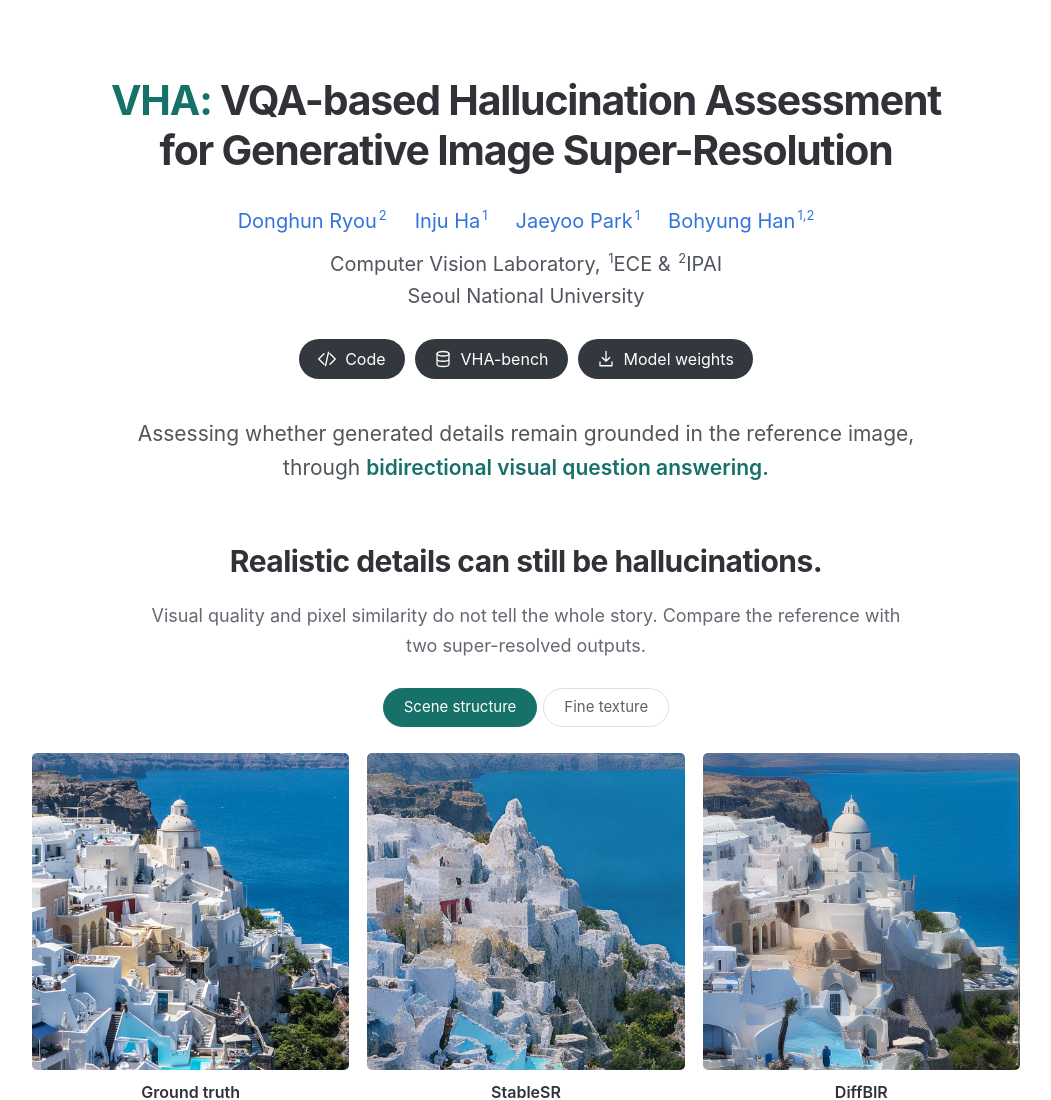
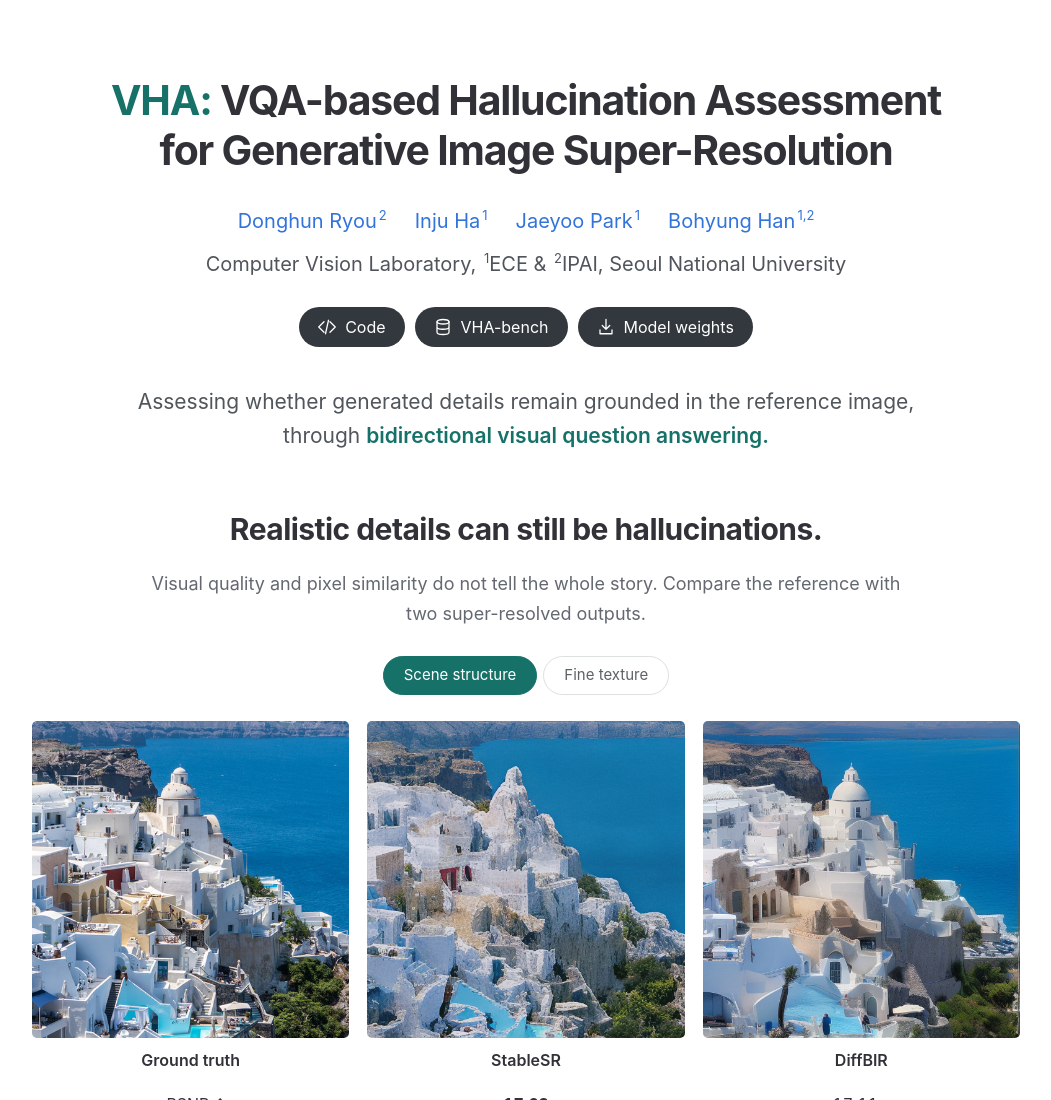
Before and after one commit to dhryougit/Hallucination-Assessment-pages, a plain HTML site: page index.html in a window 1280 px wide. Shown: the top 1100 px of the page, without its empty margins (114-1165 px from the left). Drawn offline with Linux system fonts and the light colour scheme.

Commit message:
Display full affiliation without a forced line break

```diff
--- a/index.html
+++ b/index.html
@@ -20,7 +20,7 @@
   <header class="hero">
     <h1><span class="accent">VHA:</span> VQA-based Hallucination Assessment<br class="desktop-break"> for Generative Image Super-Resolution</h1>
     <p class="authors"><a href="https://doinghun.com/">Donghun Ryou<sup>2</sup></a><a href="https://hij1112.github.io/">Inju Ha<sup>1</sup></a><a href="https://bellos1203.github.io/">Jaeyoo Park<sup>1</sup></a><a href="https://cv.snu.ac.kr/index.php/~bhhan/">Bohyung Han<sup>1,2</sup></a></p>
-    <p class="affiliation">Computer Vision Laboratory, <sup>1</sup>ECE &amp; <sup>2</sup>IPAI<br>Seoul National University</p>
+    <p class="affiliation">Computer Vision Laboratory, <sup>1</sup>ECE &amp; <sup>2</sup>IPAI, Seoul National University</p>
     <div class="resource-buttons" aria-label="Project resources">
       <a class="button" href="https://github.com/dhryougit/Hallucination-Assessment"><svg viewBox="0 0 24 24" aria-hidden="true"><path d="M8 5 1 12l7 7M16 5l7 7-7 7M14 3l-4 18"/></svg>Code</a>
       <a class="button" href="https://drive.google.com/drive/folders/1TEYDmms1CQNUDWjwVxNcQdwyYXveg32D?usp=drive_link"><svg viewBox="0 0 24 24" aria-hidden="true"><ellipse cx="12" cy="5" rx="8" ry="3"/><path d="M4 5v14c0 4 16 4 16 0V5M4 12c0 4 16 4 16 0"/></svg>VHA-bench</a>
```
